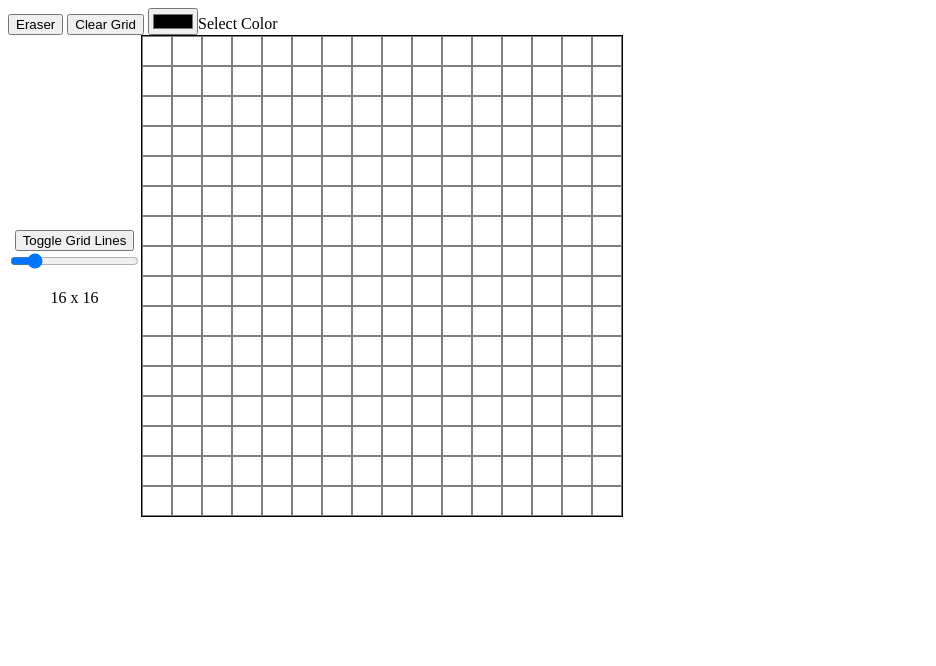
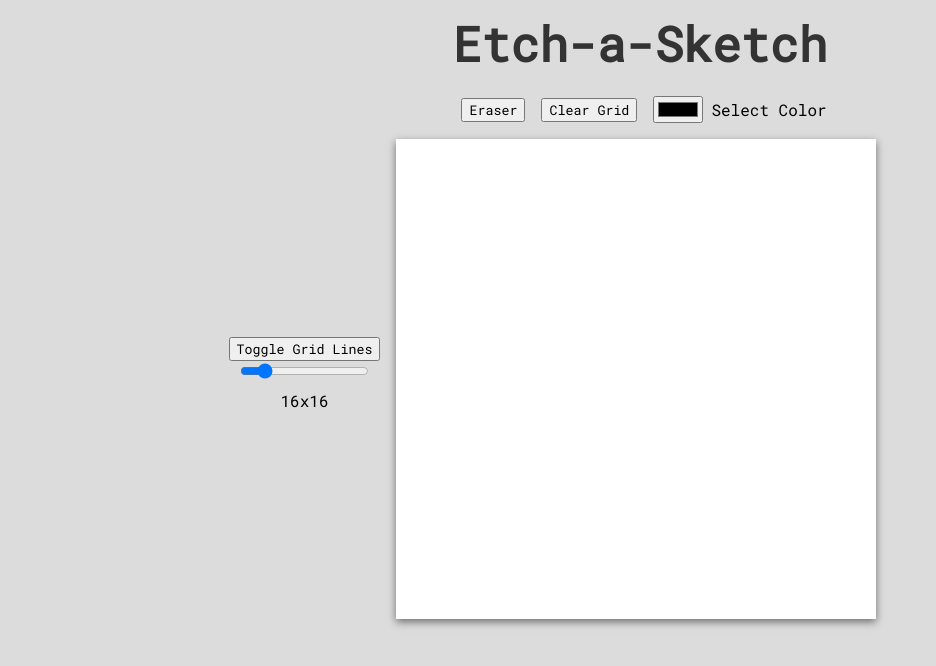
Before and after one commit to mohammadzfr/Etch-a-Sketch, a plain HTML site: page index.html in a window 1280 px wide. Shown: the whole page, without its empty margins (0-936 px from the left). Drawn offline with Linux system fonts and the light colour scheme.

Commit message:
made design cleaner

```diff
--- a/index.html
+++ b/index.html
@@ -8,6 +8,7 @@
     <title>Etch-a-Sketch</title>
 </head>
 <body>
+    <h1>Etch-a-Sketch</h1>
     <div class="buttons">
         <!-- <button id="size">Grid Size</button> -->
         <button id="eraser">Eraser</button>
--- a/script.js
+++ b/script.js
@@ -1,8 +1,8 @@
 const slider = document.getElementById("range-slider");
 const output = document.getElementById("range-value");
-output.innerHTML = slider.value + " x " + slider.value;
+output.innerHTML = slider.value + "x" + slider.value;
 slider.oninput = function() {
-  output.innerHTML = this.value + " x " + this.value;
+  output.innerHTML = this.value + "x" + this.value;
   createGrid(this.value);
 }
 
@@ -24,11 +24,11 @@ eraserBtn.addEventListener('click', function() {
 gridClearBtn.addEventListener('click', function() {
     createGrid(slider.value);
 });
-// gridToggleBtn.addEventListener('click', function() {
-//     console.log("test");
-//     document.querySelectorAll('#grid>div').forEach(element => element.borderSize = '0px');
-//     document.querySelectorAll('#grid>div').borderSize = "0px";
-// });
+gridToggleBtn.addEventListener('click', function() {
+    console.log("test");
+    document.querySelectorAll('#grid>div').forEach(element => element.borderSize = '0px');
+    document.querySelectorAll('.gridElement').border = 'none';
+});
 
 
 
--- a/styles.css
+++ b/styles.css
@@ -1,19 +1,59 @@
+@import url('https://fonts.googleapis.com/css2?family=Roboto+Mono&display=swap');
+
+html, body {
+  height: 100%;
+  font-family: 'Roboto Mono', monospace;
+
+  line-height: 0.5;
+}
+
+html {
+  background-color: #dcdcdc;
+  display: table;
+  margin: auto;
+}
+
+h1 {
+  text-align: center;
+  font-weight: 700;
+  font-size: 48px;
+  color: #333;
+}
+
+button, input {
+  font-family: 'Roboto Mono', monospace;
+  cursor: pointer;
+}
+.buttons {
+  display: flex;
+  align-items: center;
+  justify-content: center;
+}
+.buttons>* {
+  margin: 8px;
+}
 #grid {
+  background-color: white;
     display: grid;
   height: 480px;
   width: 480px;
-  border: 1px solid black;
+  /* border: 1px solid black; */
   grid-template-columns: repeat(16, 1fr);
+  box-shadow: rgba(0, 0, 0, 0.5) 0px 3px 8px;
 }
-#grid>div {
+/* #grid>div {
     border: 1px solid rgba(0, 0, 0, 0.5);
-}
+} */
 #grid>.colored {
     background-color: black;
   }
 .content {
     display: flex;
     align-items: center;
+    margin-right: 175px;
+}
+.content>* {
+  margin: 8px;
 }
 .modifiers {
     text-align: center;
```
